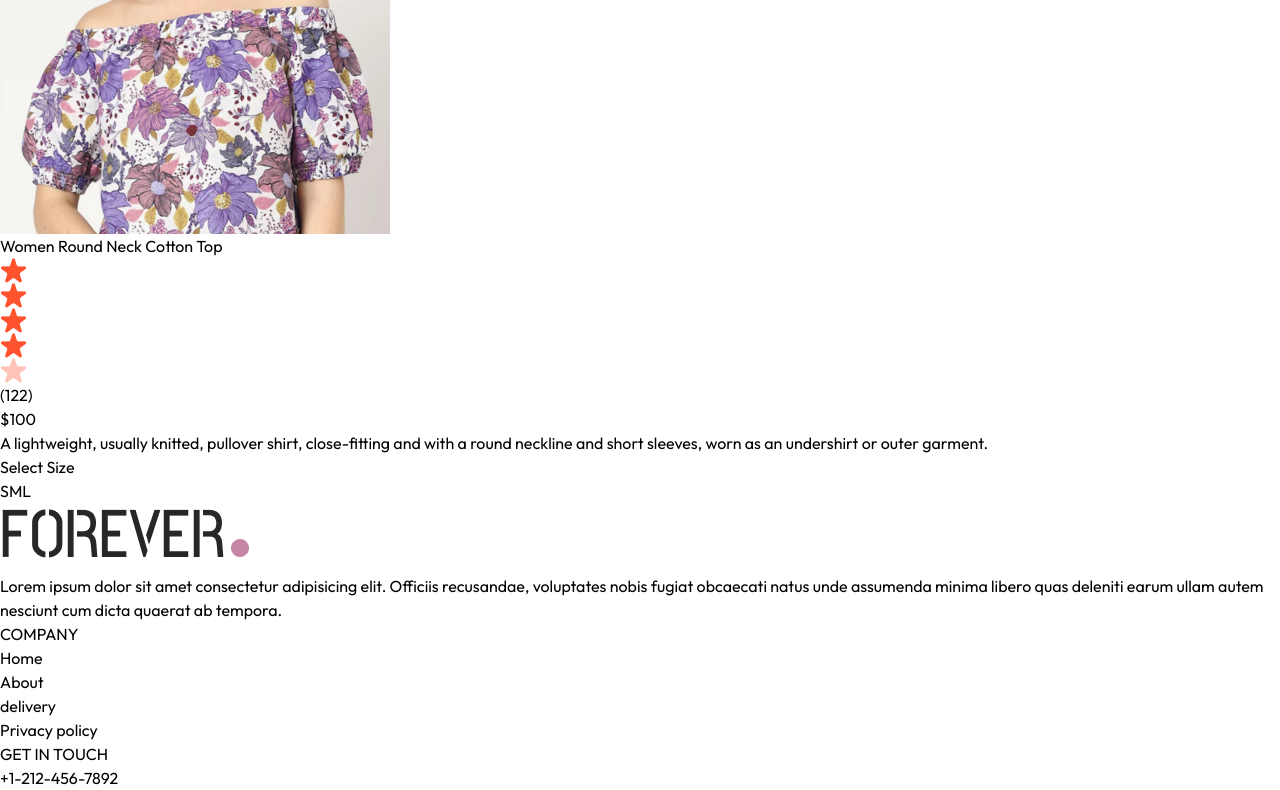
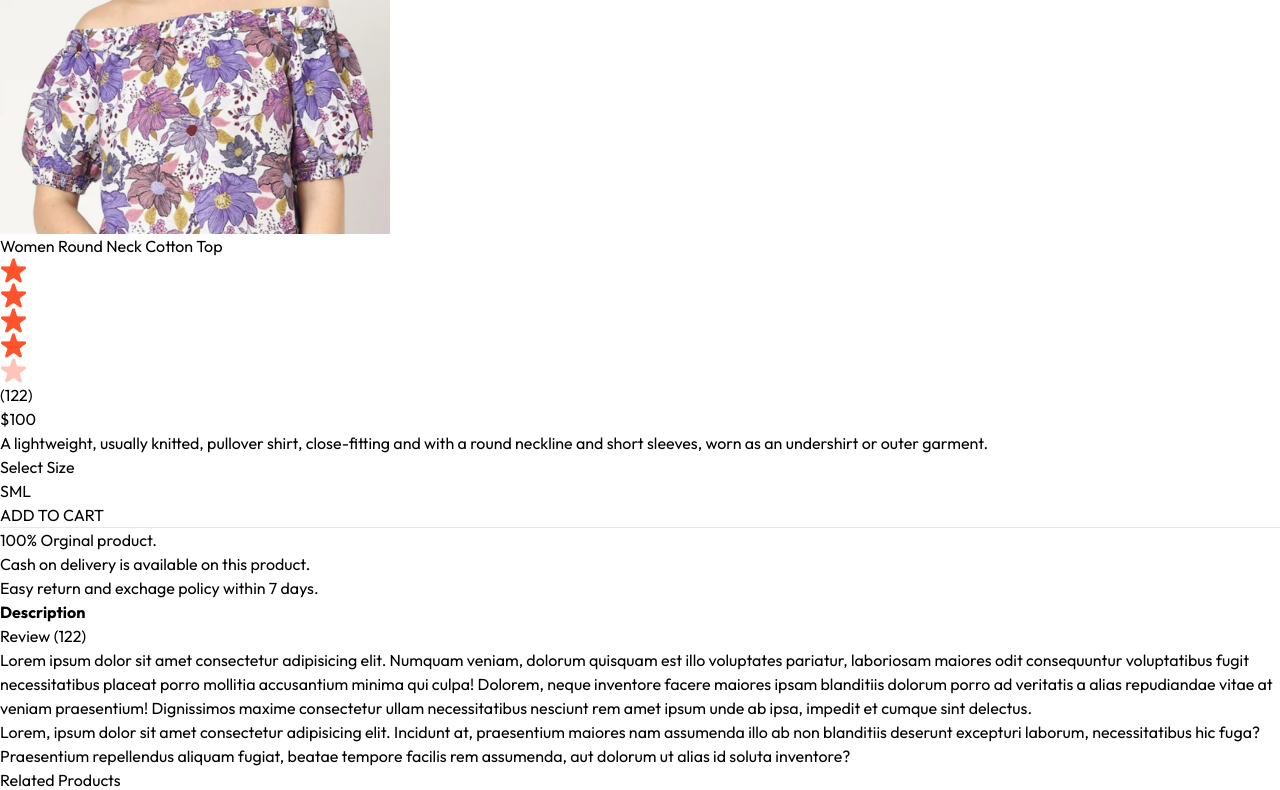
Before and after one commit to titohajili/-E-Commerce-Website-Using-React-JS, a React (Vite) app in the folder frontend/: page /product/aaaaa in a window 1280 px wide. Shown: the part 1188-1978 px from the top of the page. Built offline with nearby package versions, Linux system fonts and the light colour scheme.

Commit message:
Product page

```diff
--- /dev/null
+++ b/frontend/src/components/RelatedProducts.jsx
@@ -0,0 +1,41 @@
+import React, { useContext, useEffect, useState } from 'react'
+import { ShopContext } from '../context/ShopContext'
+import Title from './Title'
+import ProductItem from './ProductItem'
+
+const RelatedProducts = ({category, subCategory}) => {
+
+    const {products} = useContext(ShopContext);
+    const[related,setRelated] = useState([])
+
+    useEffect(() => {
+
+        if (products.length > 0) {
+
+            let productsCopy = products.slice();
+            productsCopy = productsCopy.filter((item) => category === item.category);
+            productsCopy = productsCopy.filter((item) => subCategory === item.subCategory);
+
+            setRelated(productsCopy.slice(0,5));
+
+
+        }
+
+    },[products])
+  return (
+    <div className='my-24'>
+      <div className='text-center text-3xl py-2'>
+            <Title text1={'Related'} text2={'Products'} />
+      </div>
+
+        <div className='grid grid-cols-2 sm:grid-cols-3 md:grid-cols-4 lg:grid-cols-5 gap-4 gap-y-6'>
+            {related.map((item,index)=>(
+                <ProductItem key={index} id={item._id} image={item.image} name={item.name} price={item.price}/>
+            ))}
+        </div>
+
+    </div>
+  )
+}
+
+export default RelatedProducts
--- a/frontend/src/pages/Product.jsx
+++ b/frontend/src/pages/Product.jsx
@@ -2,6 +2,7 @@ import React, { useContext, useEffect, useState } from 'react'
 import { useParams } from 'react-router-dom'
 import { ShopContext } from '../context/ShopContext';
 import { assets } from '../assets/frontend_assets/assets';
+import RelatedProducts from '../components/RelatedProducts';
 
 const Product = () => {
 
@@ -9,6 +10,8 @@ const Product = () => {
   const {products, currency} = useContext(ShopContext);
   const [productData, setProductData] = useState(false);
   const [image, setImage] = useState('');
+  const [size, setSize] = useState('');
+
 
   const fetchProductData = async () =>{
 
@@ -63,12 +66,37 @@ const Product = () => {
                   <p>Select Size</p>
                   <div className='flex gap-2'>
                     {productData.sizes.map((item,index)=>(
-                      <button className={`border py-2 px-4 bg-gray-100`} key={index}>{item}</button>
+                      <button onClick={()=>setSize(item)} className={`border py-2 px-4 bg-gray-100 ${item === size ? 'border-orange-500' : ''}`} key={index}>{item}</button>
                     ))}
                   </div>
                 </div>
+                <button className='bg-black text-white px-8 py-3 text-sm active:bg-gray-700'>ADD TO CART</button>
+                <hr className='mt-8 sm:w-4/5' />
+                <div className='text-sm text-gray-500 mt-5 flex flex-col gap-1'>
+                    <p>100% Orginal product.</p>
+                    <p>Cash on delivery is available on this product.</p>
+                    <p>Easy return and exchage policy within 7 days.</p>
+                </div>
           </div>
       </div>
+
+      {/* Description & Review Section */}
+
+      <div className='mt-20'>
+        <div className='flex'>
+          <b className='border px-5 py-3 text-sm'>Description</b>
+          <p className='border px-5 py-3 text-sm'>Review (122)</p>
+        </div>
+
+        <div className='flex flex-col gap-4 border px-6 py-6 text-sm text-gray-500'>
+            <p>Lorem ipsum dolor sit amet consectetur adipisicing elit. Numquam veniam, dolorum quisquam est illo voluptates pariatur, laboriosam maiores odit consequuntur voluptatibus fugit necessitatibus placeat porro mollitia accusantium minima qui culpa! Dolorem, neque inventore facere maiores ipsam blanditiis dolorum porro ad veritatis a alias repudiandae vitae at veniam praesentium! Dignissimos maxime consectetur ullam necessitatibus nesciunt rem amet ipsum unde ab ipsa, impedit et cumque sint delectus.</p>
+            <p>Lorem, ipsum dolor sit amet consectetur adipisicing elit. Incidunt at, praesentium maiores nam assumenda illo ab non blanditiis deserunt excepturi laborum, necessitatibus hic fuga? Praesentium repellendus aliquam fugiat, beatae tempore facilis rem assumenda, aut dolorum ut alias id soluta inventore?</p>
+        </div>
+      </div>
+
+      {/* display related products */}
+
+      <RelatedProducts category={productData.category} subCategory={productData.subCategory} />
 
     </div>
   ) : <div className='opacity-0'></div>
```
